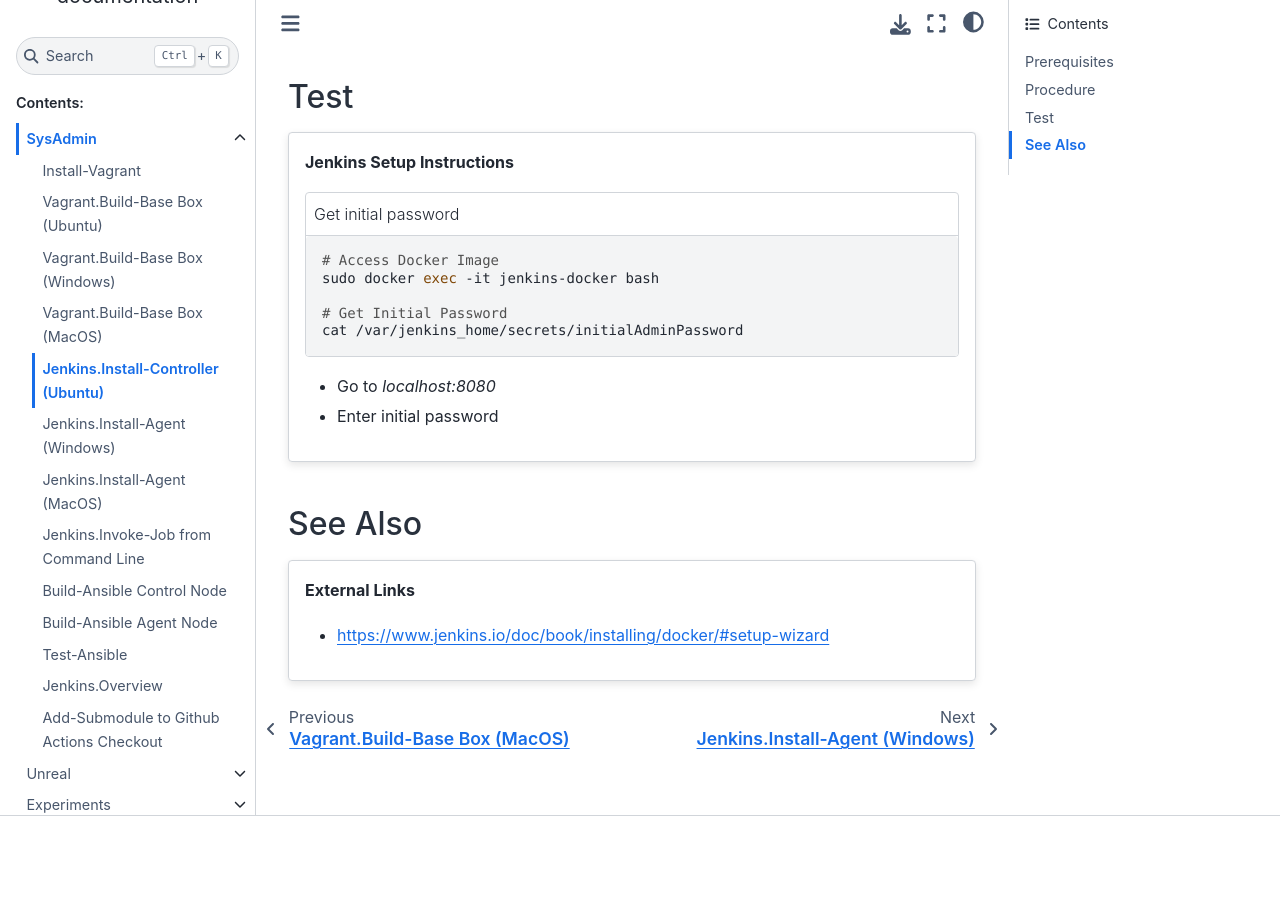
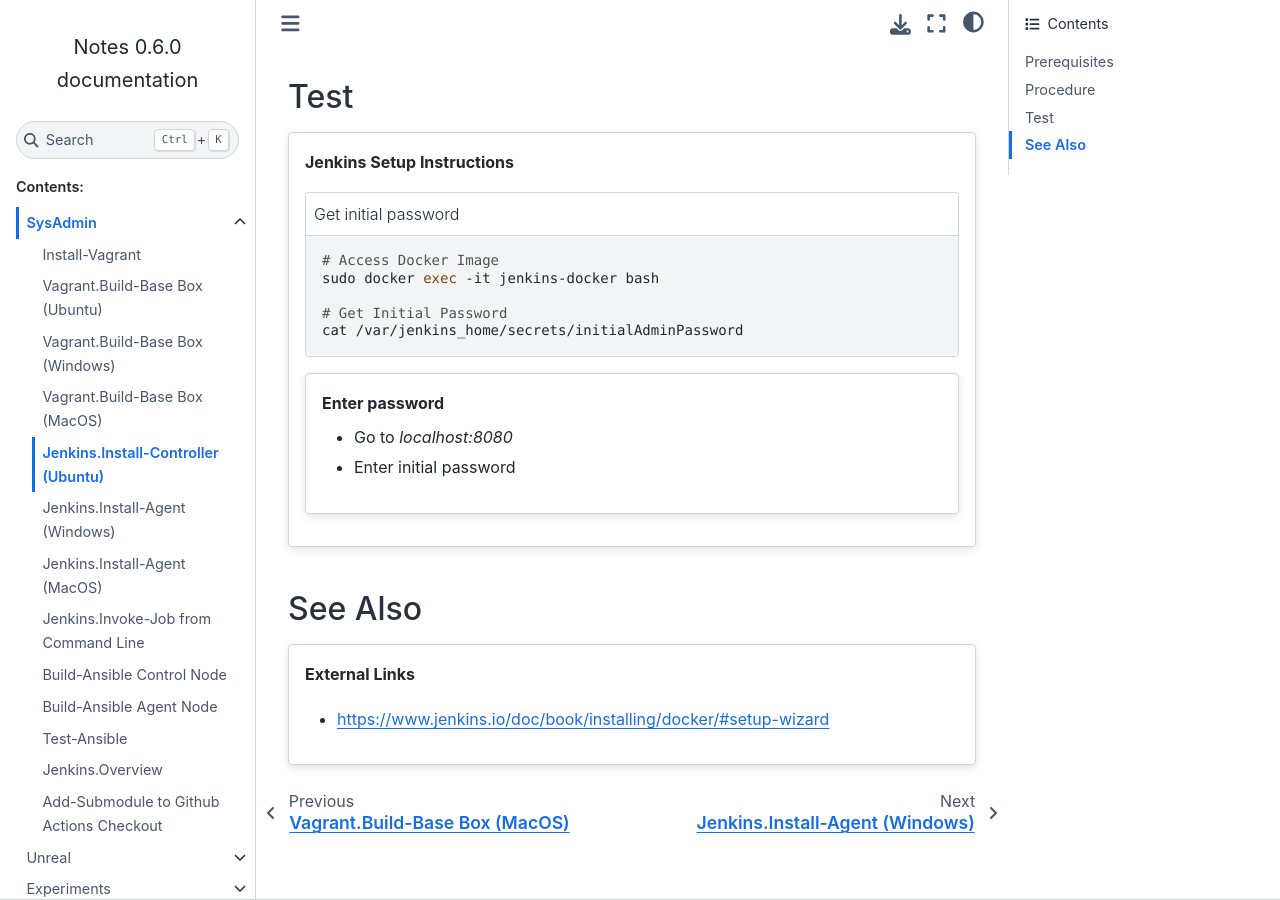
Before and after one commit to Liimurr/notes, a Sphinx documentation site: the page built from doc/src/Jenkins.Install-Controller_Ubuntu.rst, in a window 1280 px wide and 900 px high, scrolled down 1747 px. Built offline with Sphinx 7.4.7 and the Sphinx Book theme 1.1.4, drawn with Linux system fonts in a browser that asks for light colours; pages that are not in the unit, such as notebooks, are missing from menus; before the commit the page ends 2563 px from its top, so only the background shows below that.

Commit message:
Update Jenkins.Install-Controller_Ubuntu.rst

```diff
--- a/doc/src/Jenkins.Install-Controller_Ubuntu.rst
+++ b/doc/src/Jenkins.Install-Controller_Ubuntu.rst
@@ -94,8 +94,10 @@
       # Get Initial Password
       cat /var/jenkins_home/secrets/initialAdminPassword
 
-   - Go to `localhost:8080`
-   - Enter initial password
+   .. card:: Enter password
+
+      - Go to `localhost:8080`
+      - Enter initial password
 
 See Also
 --------
```
